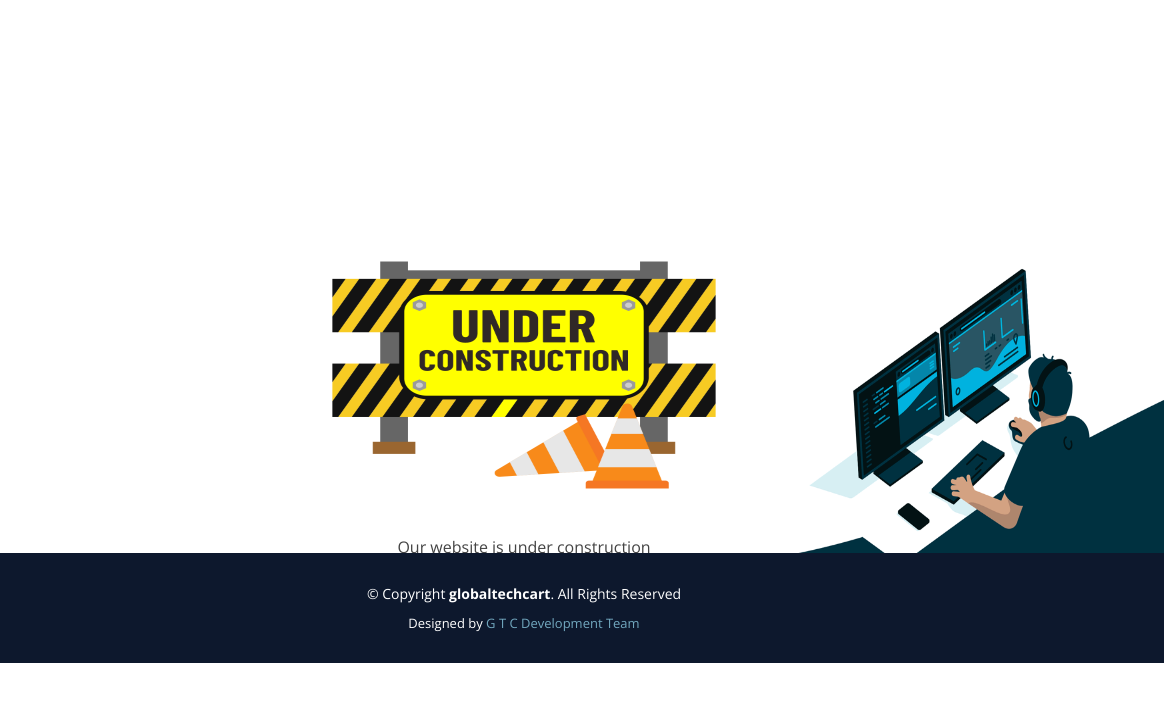
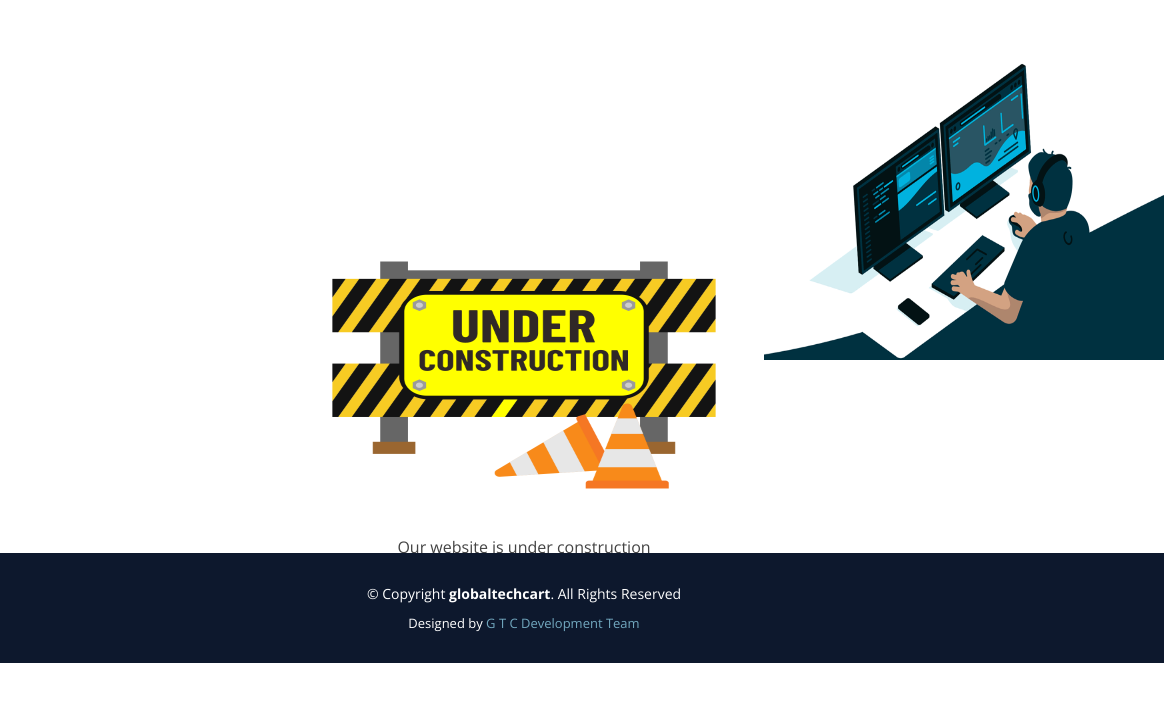
Before and after one commit to AqoonInstitute/aqoonwebsite, a plain HTML site: page index.html in a window 1280 px wide. Shown: the full height of the page, 116-1280 px from the left. Drawn offline with nearby package versions, Linux system fonts and the light colour scheme.

Commit message:
Update style.css

```diff
--- a/assets/css/style.css
+++ b/assets/css/style.css
@@ -397,5 +397,5 @@ section {
   width: 400px;
   height: 300px;
   float: right;
-  margin-top: 16%;
+  margin-bottom: 0%;
 }
```
